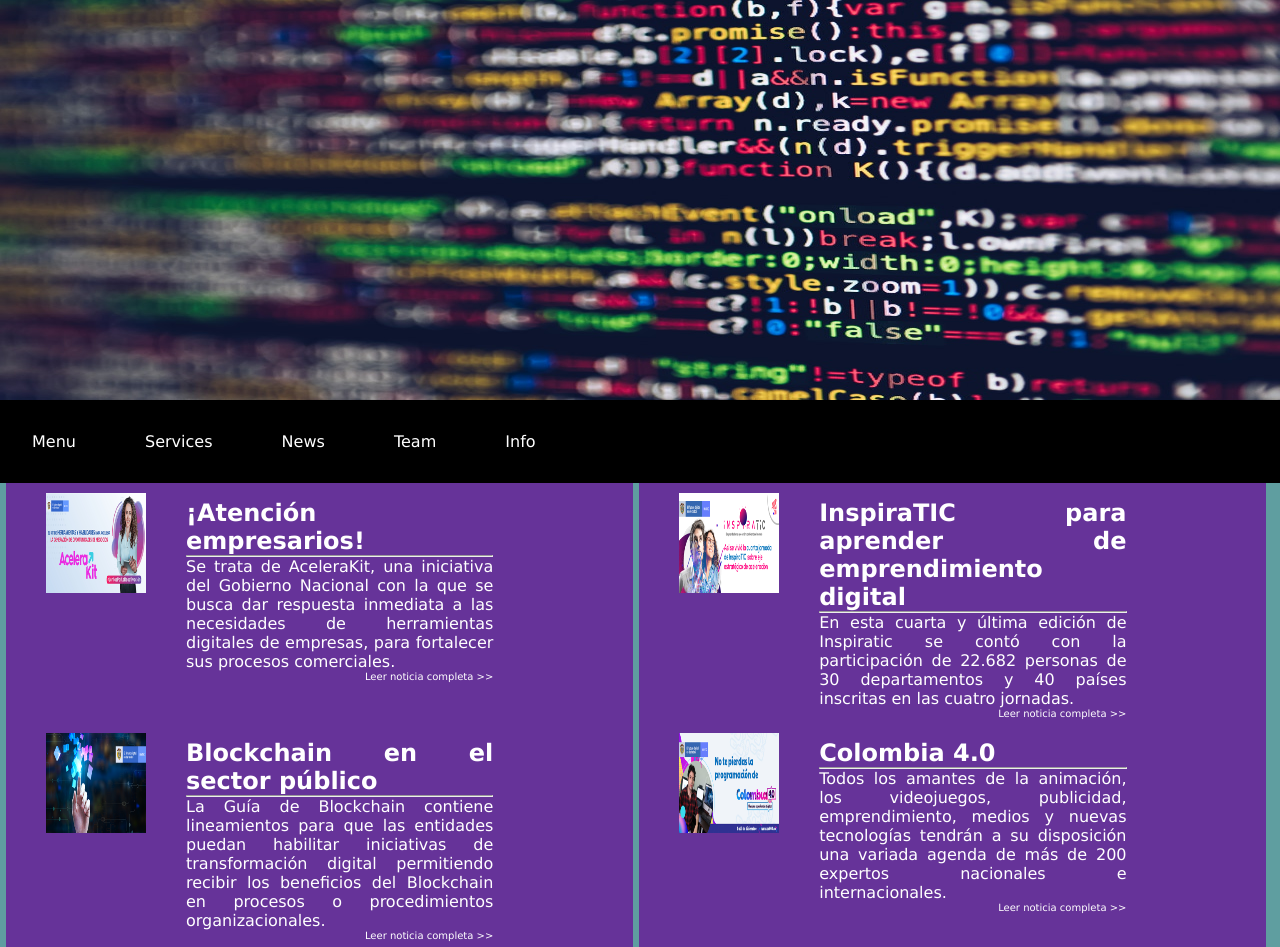
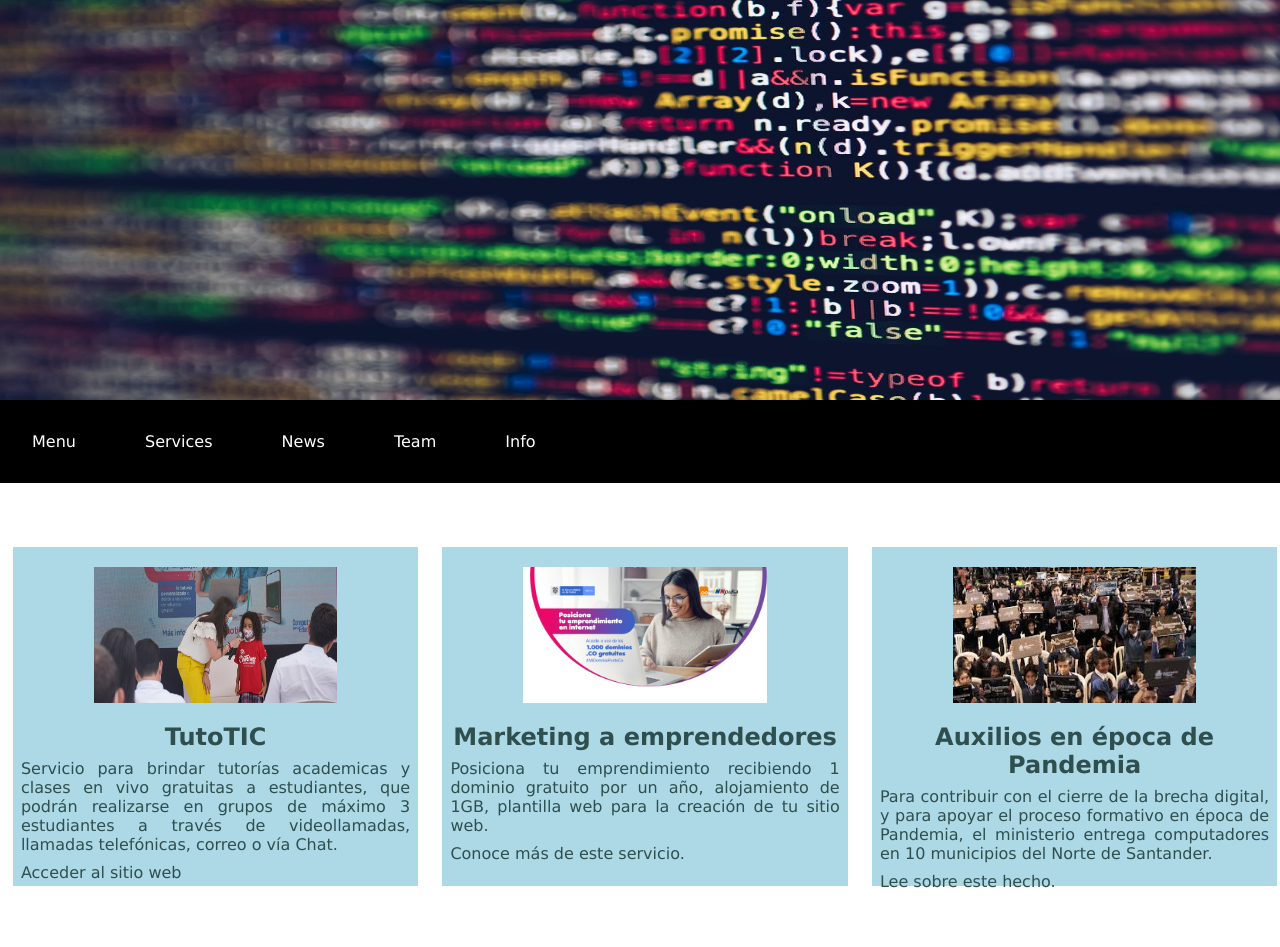
Before and after one commit to Grupo-91-MinTic/Proyecto-ciclo-III, a website: page src/index.html in a window 1280 px wide. Shown: the top 947 px of the page. Drawn offline with Linux system fonts and the light colour scheme.

Commit message:
Recupere la seccon de servicios

```diff
--- a/src/index.html
+++ b/src/index.html
@@ -19,7 +19,26 @@
             </ul>
         </nav>
     </header>
-    <section id="services"></section>
+    <section class="servicios" id="services">
+        <div class="ser_con">
+            <img class="servicios_img" src="img/servicio1.jpg"/>
+            <h2 class="ser_title">TutoTIC </h2>
+            <p class="ser_p">Servicio para brindar tutorías academicas y clases en vivo gratuitas a estudiantes, que podrán realizarse en grupos de máximo 3 estudiantes a través de videollamadas, llamadas telefónicas, correo o vía Chat. </p>
+            <a href="https://tutotic.gov.co/"><p class="ser_p">Acceder al sitio web </p></a>
+        </div>
+        <div class="ser_con">
+            <img class="servicios_img" src="img/servicio2.png"/>
+            <h2 class="ser_title">Marketing a emprendedores</h2>
+            <p class="ser_p">Posiciona tu emprendimiento recibiendo 1 dominio gratuito por un año, alojamiento de 1GB, plantilla web para la creación de tu sitio web. </p>
+            <a href="https://innpulsacolombia.com/dominio-co/"><p class="ser_p">Conoce más de este servicio.</p></a>
+        </div>
+        <div class="ser_con">
+            <img class="servicios_img" src="img/servicio3.jpg"/>
+            <h2 class="ser_title">Auxilios en época de Pandemia</h2>
+            <p class="ser_p">Para contribuir con el cierre de la brecha digital, y para apoyar el proceso formativo en época de Pandemia, el ministerio entrega computadores en 10 municipios del Norte de Santander.</p>
+            <a href="https://www.laopinion.com.co/cucuta/mintic-entregara-2972-computadores-para-norte-de-santander-195736"><p class="ser_p">Lee sobre este hecho.</p></a>
+        </div>
+    </section>
     <section id="news">
         <div class="news">
             <div class="news-data">
@@ -66,9 +85,8 @@
                     <hr>
                     <p class="news-info" style="margin:0; padding:0;">Todos los amantes de la animación, los videojuegos, publicidad, emprendimiento, medios y nuevas tecnologías tendrán a su disposición una variada agenda de más de 200 expertos nacionales e internacionales.</p>
                     <span class="news-url"><a href="https://www.mintic.gov.co/portal/inicio/Sala-de-Prensa/Noticias/159984:Colombia-4-0-tres-dias-con-lo-mejor-del-mundo-en-contenidos-digitales-y-sector-TIC">Leer noticia completa >></a></span> </div>
+                </div>
             </div>
-
-        </div>
     </section>
     <section class="team" id="team">
         <article class="tc1">
```
